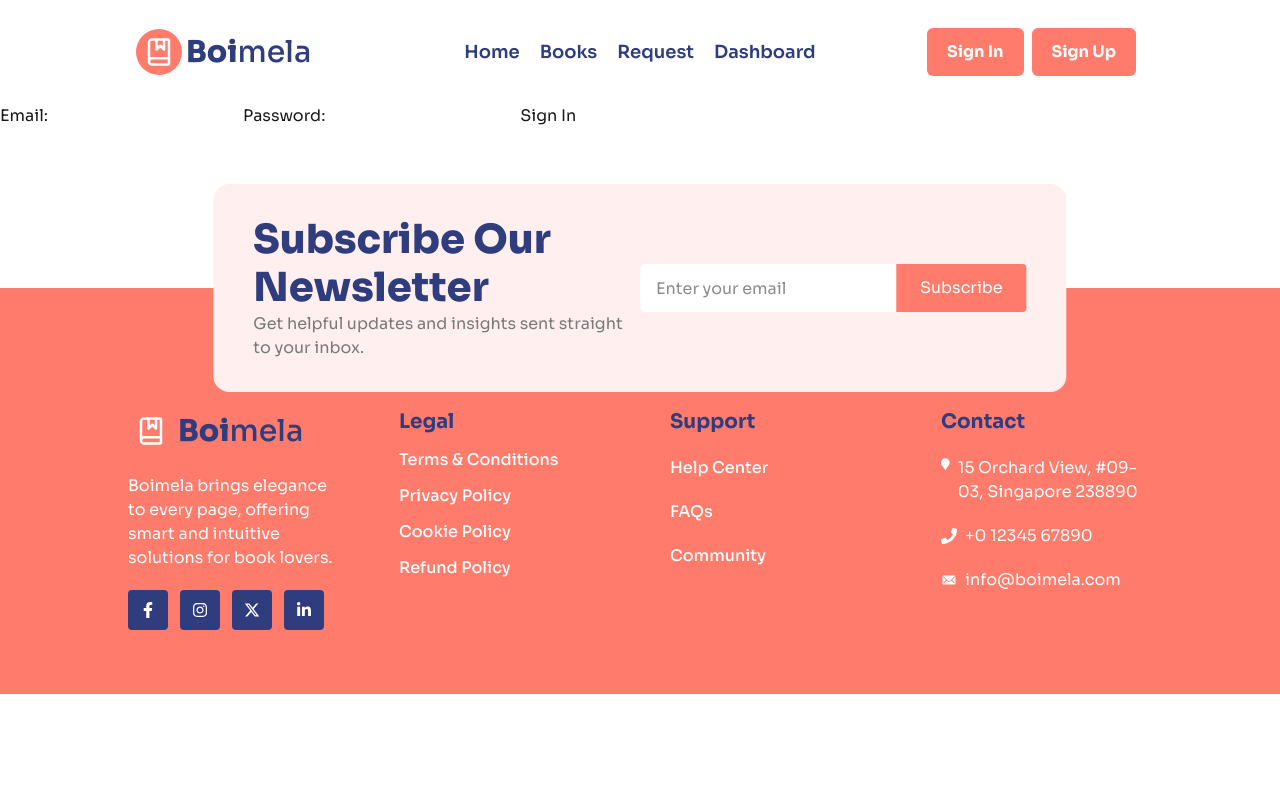
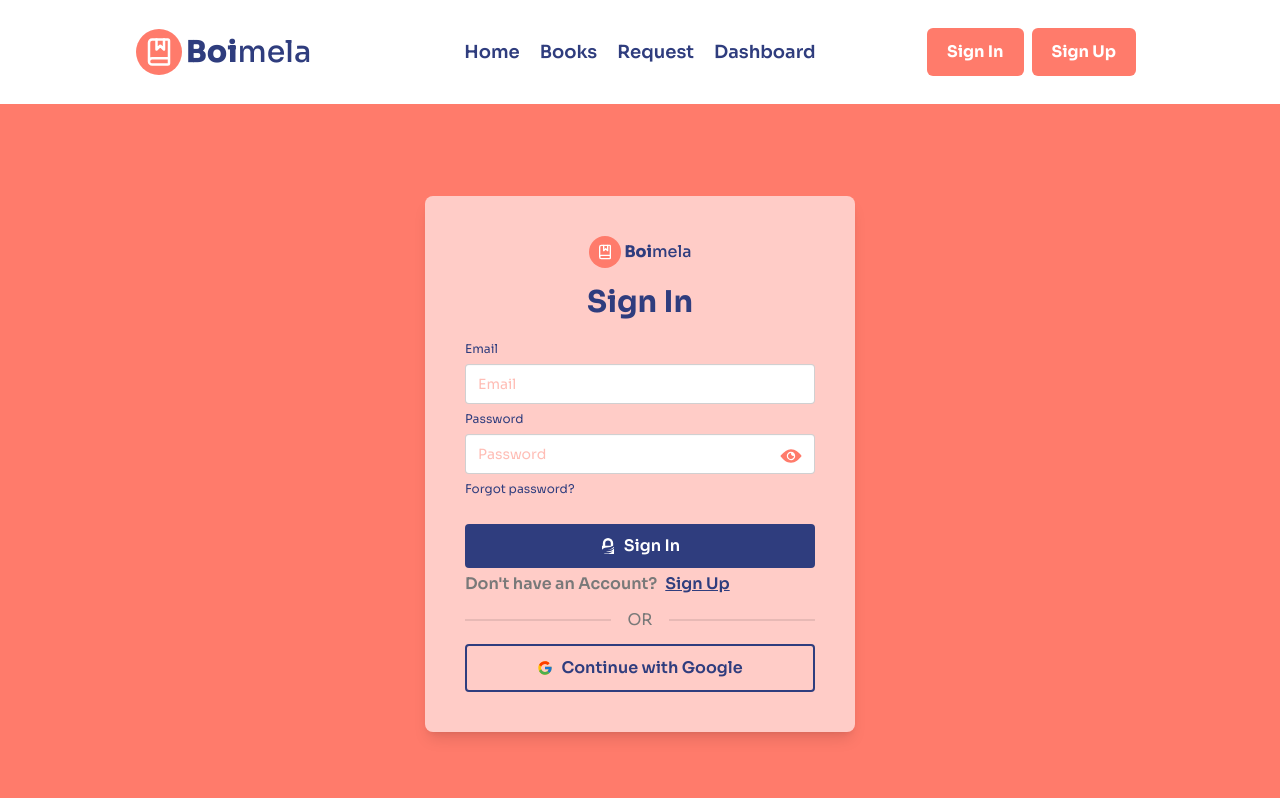
Before and after one commit to chowdhoury/Assignment-11-client, a React (Vite) app: page /signin in a window 1280 px wide. Shown: the top 798 px of the page. Built offline with nearby package versions, Linux system fonts and the light colour scheme; no server answers.

Commit message:
Signup page fully functional

```diff
--- a/package.json
+++ b/package.json
@@ -16,6 +16,7 @@
     "react": "^19.2.0",
     "react-dom": "^19.2.0",
     "react-hook-form": "^7.68.0",
+    "react-hot-toast": "^2.6.0",
     "react-icons": "^5.5.0",
     "react-router": "^7.10.1",
     "swiper": "^12.0.3",
--- a/src/main.jsx
+++ b/src/main.jsx
@@ -4,11 +4,13 @@ import './index.css'
 import { RouterProvider } from 'react-router'
 import { router } from './routes/PublicRoutes'
 import AuthProvider from './providers/AuthProvider'
+import { Toaster } from 'react-hot-toast'
 
 createRoot(document.getElementById("root")).render(
   <StrictMode>
     <AuthProvider>
       <RouterProvider router={router} />
+      <Toaster position="top-right" reverseOrder={false} />
     </AuthProvider>
   </StrictMode>
 );
--- /dev/null
+++ b/src/page/reset-password/ResetPassword.jsx
@@ -0,0 +1,38 @@
+import React from 'react';
+import Logo from '../../components/shared/Logo';
+
+const ResetPassword = () => {
+    return (
+      <div className="min-h-screen w-full bg-primary flex justify-center items-center -mb-40">
+        <div className="bg-base-200/70 w-fit p-10 rounded-lg shadow-lg mt-20 mb-40">
+          <figure className="flex justify-center mb-4">
+            <Logo className="text-xl" />
+          </figure>
+          <h1 className="text-3xl font-bold text-center text-secondary">
+            Reset Password
+          </h1>
+          <form
+            className="max-w-[400px] min-w-[350px]"
+          >
+            <fieldset className="fieldset">
+              <label className="label text-secondary">Email</label>
+              <input
+                type="email"
+                className="input w-full text-primary"
+                placeholder="Email"
+                name="email"
+                required
+              />
+              <button className="text-white font-semibold bg-secondary py-2.5 rounded-sm px-[26px] hover:bg-primary duration-400 cursor-pointer mt-5 text-center inline-block">
+                <span className="flex gap-2 items-center justify-center text-[16px]">
+                  Reset Password
+                </span>
+              </button>
+            </fieldset>
+          </form>
+        </div>
+      </div>
+    );
+};
+
+export default ResetPassword;
--- a/src/page/sign in/SignIn.jsx
+++ b/src/page/sign in/SignIn.jsx
@@ -1,8 +1,14 @@
-import React from "react";
+import React, { useState } from "react";
 import useAuth from "../../hooks/useAuth";
 import { useForm } from "react-hook-form";
+import Logo from "../../components/shared/Logo";
+import { IoIosEye, IoIosEyeOff } from "react-icons/io";
+import { FcGoogle } from "react-icons/fc";
+import { SiGnuprivacyguard } from "react-icons/si";
+import { Link } from "react-router";
 
 const SignIn = () => {
+  const [showPassword, setShowPassword] = useState(false);
   const {
     register,
     handleSubmit,
@@ -24,15 +30,91 @@ const SignIn = () => {
   };
 
   return (
-    <div>
-      <form action="" onSubmit={handleSubmit(onSubmit)}>
-        <label htmlFor="email">Email:</label>
-        <input type="email" id="email" name="email" {...register("email")} />
-        <label htmlFor="password">Password:</label>
-        <input type="password" id="password" name="password" {...register("password")} />
-        <input type="submit" value="Sign In" />
-      </form>
+    <div className="min-h-screen w-full bg-primary flex justify-center items-center -mb-40">
+      <div className="bg-base-200/70 w-fit p-10 rounded-lg shadow-lg mt-20 mb-40">
+        <figure className="flex justify-center mb-4">
+          <Logo className="text-xl" />
+        </figure>
+        <h1 className="text-3xl font-bold text-center mb-4 text-secondary">
+          Sign In
+        </h1>
+        <form
+          onSubmit={handleSubmit(onSubmit)}
+          className="max-w-[400px] min-w-[350px]"
+        >
+          <fieldset className="fieldset">
+            <label className="label text-secondary">Email</label>
+            <input
+              type="email"
+              className="input w-full text-primary"
+              placeholder="Email"
+              name="email"
+              required
+            />
+            <label className="label text-secondary">Password</label>
+            <div className="relative">
+              <input
+                type={showPassword ? "text" : "password"}
+                className="input w-full  text-primary z-20"
+                placeholder="Password"
+                name="password"
+                required
+              />
+              <span
+                className="absolute text-2xl right-3 top-2.5 text-primary cursor-pointer z-30"
+                onClick={() => setShowPassword(!showPassword)}
+              >
+                {showPassword ? <IoIosEyeOff /> : <IoIosEye />}
+              </span>
+            </div>
+            <div className="flex items-start text-secondary">
+              <Link
+                to={"/password-reset"}
+                className="link link-hover"
+              >
+                Forgot password?
+              </Link>
+            </div>
+            <button className="text-white font-semibold bg-secondary py-2.5 rounded-sm px-[26px] hover:bg-primary duration-400 cursor-pointer mt-5 text-center inline-block">
+              <span className="flex gap-2 items-center justify-center text-[16px]">
+                <span>
+                  <SiGnuprivacyguard />
+                </span>
+                Sign In
+              </span>
+            </button>
+          </fieldset>
+        </form>
+        <p className="flex items-start text-secondary-content font-semibold">
+          Don't have an Account?{" "}
+          <Link
+            to={"/signup"}
+            className="text-secondary hover:text-primary ml-2 font-semibold underline"
+          >
+            Sign Up
+          </Link>
+        </p>
+        <div className="divider text-secondary-content">OR</div>
+
+        <Link className="text-secondary bg-transparent font-semibold border-2 primary hover:text-white hover:border-primary py-2.5 rounded-sm px-[26px] hover:bg-primary duration-400 cursor-pointer text-center inline-block justify-center w-full">
+          <span className="flex gap-2 items-center justify-center">
+            <span>
+              <FcGoogle />
+            </span>
+            Continue with Google
+          </span>
+        </Link>
+      </div>
     </div>
+    // <div>
+    //   <form action="" onSubmit={handleSubmit(onSubmit)}>
+    //     <label htmlFor="email">Email:</label>
+    //     <input type="email" id="email" name="email" {...register("email")} />
+    //     <label htmlFor="password">Password:</label>
+    //     <input type="password" id="password" name="password" {...register("password")} />
+    //     <input type="submit" value="Sign In" />
+    //   </form>
+    // </div>
   );
 };
 
--- a/src/page/sign up/SignUp.jsx
+++ b/src/page/sign up/SignUp.jsx
@@ -7,36 +7,53 @@ import Logo from "../../components/shared/Logo";
 import { IoIosEye, IoIosEyeOff } from "react-icons/io";
 import { SiGnuprivacyguard } from "react-icons/si";
 import { FcGoogle } from "react-icons/fc";
+import { createUserInDB } from "../../utils/GoogleSignIn";
+import toast from "react-hot-toast";
 
 const SignUp = () => {
   const [showPassword, setShowPassword] = useState(false);
   const {
     register,
     handleSubmit,
-    watch,
     formState: { errors },
   } = useForm();
-  const { createUser, updateUserProfile } = useAuth();
+  const { createUser, updateUserProfile, signInWithGoogle, user } = useAuth();
   const navigate = useNavigate();
   const location = useLocation();
   const from = location.state || "/";
+  if(user){
+    navigate(from, { replace: true });
+  }
   const onSubmit = async (data) => {
-    const { name, email, image, password } = data;
-    const imageFile = image[0];
-    const imageURL = await imageUpload(imageFile);
+    const { name, email, userImage, password } = data;
     try {
-      const result = await createUser(email, password);
-
-      //3. Save username & profile photo
+      const imageFile = userImage[0];
+      const imageURL = await imageUpload(imageFile);
+      await createUser(email, password);
       await updateUserProfile(name, imageURL);
-      console.log(result);
-
+      await createUserInDB({
+        user: { name: name, email: email, photoURL: imageURL },
+      });
       navigate(from, { replace: true });
-      // toast.success("Signup Successful");
+      toast.success("Signup Successful");
     } catch (err) {
       console.log(err);
-      // toast.error(err?.message);
+      toast.error(err?.message);
     }
+  };
+  const handleGoogleSignIn = () => {
+    signInWithGoogle()
+      .then(async (result) => {
+        const loggedUser = result.user;
+        await createUserInDB({
+        user: { name: loggedUser.displayName, email: loggedUser.email, photoURL: loggedUser.photoURL },
+      });
+        console.log(loggedUser);
+        navigate(from, { replace: true });
+      })
+      .catch((err) => {
+        console.log(err.message);
+      });
   };
   return (
     <div className="min-h-screen w-full bg-primary flex justify-center items-center -mb-40">
@@ -47,33 +64,62 @@ const SignUp = () => {
         <h1 className="text-3xl font-bold text-center mb-4 text-secondary">
           Sign Up
         </h1>
-        <form onSubmit={handleSubmit(onSubmit)} className="max-w-[400px]">
+        <form className="max-w-[400px]" onSubmit={handleSubmit(onSubmit)}>
           <fieldset className="fieldset">
             <label className="label text-secondary">Name</label>
             <input
               type="text"
               className="input w-full text-primary"
               placeholder="Name"
-              name="name"
-              required
+              {...register("name", {
+                required: "Name is required",
+                maxLength: {
+                  value: 20,
+                  message: "Name cannot exceed 20 characters",
+                },
+              })}
             />
+            {errors.name && (
+              <p className="text-red-600">{errors.name.message}</p>
+            )}
             <label className="label text-secondary">Email</label>
             <input
               type="email"
               className="input w-full text-primary"
               placeholder="Email"
-              name="email"
-              required
+              {...register("email", {
+                required: "Email is required",
+                pattern: {
+                  value: /^\S+@\S+$/i,
+                  message: "Invalid email address",
+                },
+              })}
             />
+            {errors.email && (
+              <p className="text-red-600">{errors.email.message}</p>
+            )}
             <label className="label text-secondary">Password</label>
             <div className="relative">
               <input
                 type={showPassword ? "text" : "password"}
                 className="input w-full  text-primary z-20"
                 placeholder="Password"
-                name="password"
-                required
+                {...register("password", {
+                  required: "Password is required",
+                  minLength: {
+                    value: 6,
+                    message: "Password must be at least 6 characters",
+                  },
+                  pattern: {
+                    value: /(?=.*[A-Z])(?=.*[!@#$&*])(?=.*[0-9])/,
+                    message:
+                      "Include 1 uppercase letter, 1 number, and 1 special character",
+                  },
+                })}
               />
+              {errors.password && (
+                <p className="text-red-600 mt-1">{errors.password.message}</p>
+              )}
               <span
                 className="absolute text-2xl right-3 top-2.5 text-primary cursor-pointer z-30"
                 onClick={() => setShowPassword(!showPassword)}
@@ -84,8 +130,20 @@ const SignUp = () => {
             <label className="label text-secondary">Photo</label>
             <input
               type="file"
+              placeholder="JPG"
               className="file-input file-input-primary w-full"
+              {...register("userImage", {
+                validate: (file) =>
+                  !file[0] ||
+                  ["image/jpeg", "image/png", "image/jpg"].includes(
+                    file[0].type
+                  ) ||
+                  "Only JPG or PNG images are allowed",
+              })}
             />
+            {errors.userImage && (
+              <p className="text-red-600 mt-1">{errors.userImage.message}</p>
+            )}
             <button className="text-white font-semibold bg-secondary py-2.5 rounded-sm px-[26px] hover:bg-primary duration-400 cursor-pointer mt-5 text-center inline-block">
               <span className="flex gap-2 items-center justify-center text-[16px]">
                 <span>
@@ -99,7 +157,7 @@ const SignUp = () => {
         <p className="flex items-start text-secondary-content font-semibold">
           Already have an Account?{" "}
           <Link
-            to={"/authentication/sign-in"}
+            to={"/signin"}
             className="text-secondary hover:text-primary ml-2 font-semibold underline"
           >
             Sign In
@@ -107,7 +165,10 @@ const SignUp = () => {
         </p>
         <div className="divider text-secondary-content">OR</div>
 
-        <Link className="text-secondary bg-transparent font-semibold border-2 primary hover:text-white hover:border-primary py-2.5 rounded-sm px-[26px] hover:bg-primary duration-400 cursor-pointer text-center inline-block justify-center w-full">
+        <Link
+          onClick={handleGoogleSignIn}
+          className="text-secondary bg-transparent font-semibold border-2 primary hover:text-white hover:border-primary py-2.5 rounded-sm px-[26px] hover:bg-primary duration-400 cursor-pointer text-center inline-block justify-center w-full"
+        >
           <span className="flex gap-2 items-center justify-center">
             <span>
               <FcGoogle />
--- a/src/providers/AuthProvider.jsx
+++ b/src/providers/AuthProvider.jsx
@@ -46,7 +46,6 @@ const AuthProvider = ({ children }) => {
   // onAuthStateChange
   useEffect(() => {
     const unsubscribe = onAuthStateChanged(auth, async (currentUser) => {
-      console.log("CurrentUser-->", currentUser?.email);
       setUser(currentUser);
       setLoading(false);
     });
--- a/src/routes/PublicRoutes.jsx
+++ b/src/routes/PublicRoutes.jsx
@@ -3,6 +3,7 @@ import MainLayout from "../layouts/MainLayout";
 import SignUp from "../page/sign up/SignUp";
 import SignIn from "../page/sign in/SignIn";
 import Home from "../page/home/Home";
+import ResetPassword from "../page/reset-password/ResetPassword";
 
 export const router = createBrowserRouter([
   {
@@ -21,6 +22,10 @@ export const router = createBrowserRouter([
         path: "/signin",
         element: <SignIn />,
       },
+      {
+        path: "/password-reset",
+        element: <ResetPassword/>,
+      }
     ],
   },
 
--- /dev/null
+++ b/src/utils/GoogleSignIn.js
@@ -0,0 +1,6 @@
+import useAxios from "../hooks/useAxios";
+
+export const createUserInDB = async ({user}) => {
+    await useAxios().post(`/users`,user);
+    return;
+}
--- a/src/utils/UploadImage.js
+++ b/src/utils/UploadImage.js
@@ -1,12 +1,11 @@
 import axios from "axios";
 
 export const imageUpload = async (imageData) => {
+  if (!imageData) return null;
   const formData = new FormData();
   formData.append("image", imageData);
   const imageBBRes = await axios.post(
-    `https://api.imgbb.com/1/upload?key=${
-      import.meta.env.VITE_imagebb_api_key
-    }`,
+    `https://api.imgbb.com/1/upload?key=${import.meta.env.VITE_imgbb_key}`,
     formData
   );
   return imageBBRes.data.data.display_url;
```
Also changed, not shown: src/hooks/useAxios.jsx (added, +12 -0 lines), 1 other file (tests, documents, lock files or other folders).
